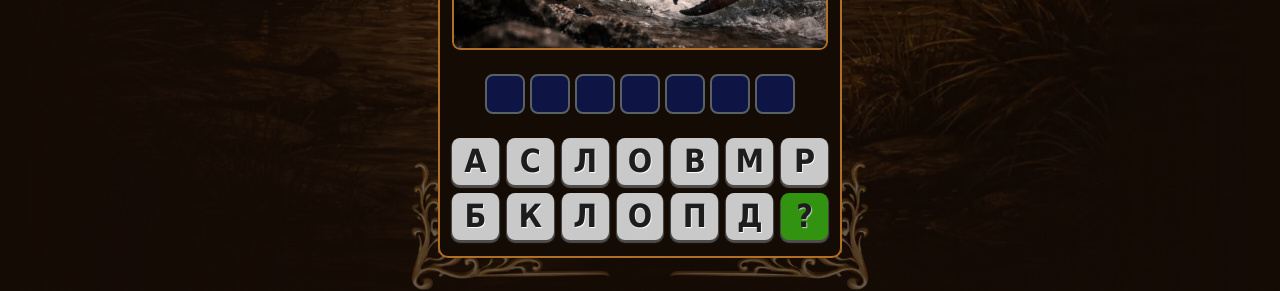
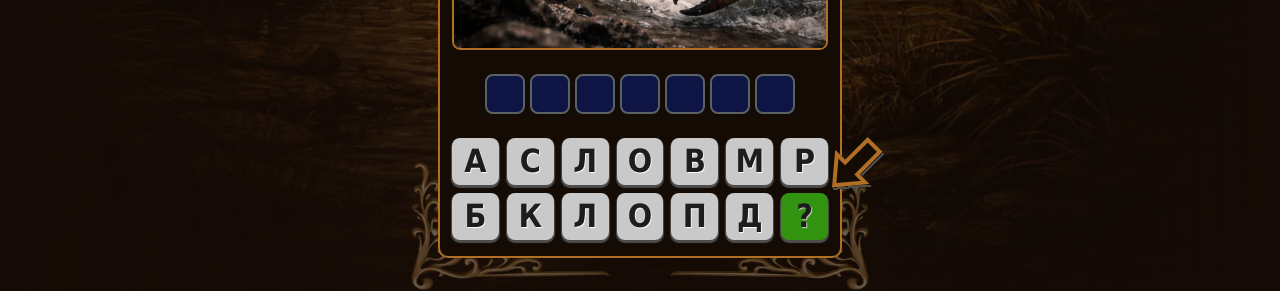
Before and after one commit to dar-ju/web.cringekingdom, a Nuxt app in the folder landing/: page / in a window 1280 px wide. Shown: the part 1020-1311 px from the top of the page. Built offline with nearby package versions, Linux system fonts and the light colour scheme.

Commit message:
help arrow added

```diff
--- a/landing/app/components/SectionDemo.vue
+++ b/landing/app/components/SectionDemo.vue
@@ -56,7 +56,7 @@ const startAgain = () => {
             <div class="demo__win-wrapper">
               <h2 class="demo__win-title">Отлично!</h2>
               <p class="demo__win-text">
-                У тебя есть все шансы справиться с источником кривословия - Кринжабой.
+                У тебя есть все шансы справиться с источником кривословия - злостной Кринжабой.
               </p>
               <div class="demo__win-btn-group">
                 <NuxtLink to="/#download" class="btn btn-primary">Скачать игру</NuxtLink>
--- a/landing/app/components/SectionMessage.vue
+++ b/landing/app/components/SectionMessage.vue
@@ -329,6 +329,7 @@ const resetForm = () => {
   }
   &__btn {
     max-width: 300px;
+    padding: clamp(1rem, 0.375rem + 0.625vw, 1.125rem) clamp(0.5rem, 0.4rem + 0.5vw, 1rem);
     &--sending {
       animation: smokeOut 1s ease-in-out infinite alternate;
     }
--- a/landing/app/components/game/KeyBoard.vue
+++ b/landing/app/components/game/KeyBoard.vue
@@ -1,5 +1,6 @@
 <script setup>
 import { useGameStore } from "~/stores/gameStore";
+import HelpArrow from "../svg/HelpArrow.vue";
 
 const gameStore = useGameStore();
 
@@ -60,6 +61,11 @@ const pushWordLetter = (slot, index) => {
   gameStore.keyBoardLetters[slot.originIndex].isHidden = false;
   gameStore.typedWord[index] = null;
 };
+
+const hanleHelpClick = () => {
+  gameStore.modal = "help";
+  gameStore.helpArrow = false;
+};
 </script>
 
 <template>
@@ -88,9 +94,9 @@ const pushWordLetter = (slot, index) => {
         </Transition>
       </button>
     </li>
-    <li :key="13">
+    <li :key="13" class="keyboard__letter-help">
       <button
-        @click="gameStore.modal = 'help'"
+        @click="hanleHelpClick()"
         class="keyboard__letter-btn keyboard__letter-btn--help"
         aria-label="Правила игры"
         aria-haspopup="dialog"
@@ -99,6 +105,15 @@ const pushWordLetter = (slot, index) => {
       >
         ?
       </button>
+      <Transition name="fade">
+        <div
+          v-if="gameStore.helpArrow"
+          @click="gameStore.helpArrow = false"
+          class="keyboard__help-arrow"
+        >
+          <HelpArrow />
+        </div>
+      </Transition>
     </li>
   </TransitionGroup>
 </template>
@@ -140,6 +155,16 @@ const pushWordLetter = (slot, index) => {
       display: block;
     }
   }
+  &__letter-help {
+    position: relative;
+  }
+  &__help-arrow {
+    position: absolute;
+    top: -3.5rem;
+    right: -3.5rem;
+    animation: arrow-bounce-down 1s ease-in-out infinite;
+    transform-origin: center;
+  }
 }
 
 // ANIMATION
@@ -172,4 +197,14 @@ const pushWordLetter = (slot, index) => {
   animation: zoomOut 0.2s forwards;
   will-change: transform, opacity;
 }
+
+@keyframes arrow-bounce-down {
+  0%,
+  100% {
+    transform: translate(0, 0);
+  }
+  50% {
+    transform: translate(-5px, 5px);
+  }
+}
 </style>
--- /dev/null
+++ b/landing/app/components/svg/HelpArrow.vue
@@ -0,0 +1,51 @@
+<script setup>
+const props = defineProps({
+  fill: String,
+  width: String,
+  height: String,
+  bcg: String,
+});
+</script>
+
+<template>
+  <svg width="52" height="53" viewBox="0 0 52 53" fill="none" xmlns="http://www.w3.org/2000/svg">
+    <g filter="url(#filter0_d_174_2)">
+      <path
+        d="M35.7088 -4.19319e-05L13.0814 22.6274L3.18191 12.7279L-7.1466e-05 50.5581L37.4766 47.0226L27.9306 37.4766L50.5581 14.8492L35.7088 -4.19319e-05Z"
+        fill="#150B05"
+      />
+      <path
+        d="M2.19375 48.3422L4.81433 17.1887L13.0814 25.4558L35.7088 2.82839L47.7296 14.8492L25.1022 37.4766L33.0565 45.4309L2.19375 48.3422Z"
+        stroke="#AF6F25"
+        stroke-width="4"
+      />
+    </g>
+    <defs>
+      <filter
+        id="filter0_d_174_2"
+        x="0"
+        y="0"
+        width="51.5581"
+        height="52.5581"
+        filterUnits="userSpaceOnUse"
+        color-interpolation-filters="sRGB"
+      >
+        <feFlood flood-opacity="0" result="BackgroundImageFix" />
+        <feColorMatrix
+          in="SourceAlpha"
+          type="matrix"
+          values="0 0 0 0 0 0 0 0 0 0 0 0 0 0 0 0 0 0 127 0"
+          result="hardAlpha"
+        />
+        <feOffset dx="1" dy="2" />
+        <feComposite in2="hardAlpha" operator="out" />
+        <feColorMatrix
+          type="matrix"
+          values="0 0 0 0 0.298039 0 0 0 0 0.301961 0 0 0 0 0.298039 0 0 0 1 0"
+        />
+        <feBlend mode="normal" in2="BackgroundImageFix" result="effect1_dropShadow_174_2" />
+        <feBlend mode="normal" in="SourceGraphic" in2="effect1_dropShadow_174_2" result="shape" />
+      </filter>
+    </defs>
+  </svg>
+</template>
--- a/landing/app/stores/gameStore.js
+++ b/landing/app/stores/gameStore.js
@@ -42,6 +42,7 @@ export const useGameStore = defineStore('game', () => {
 
   const modal = ref('') // help и message
   const errMessage = ref('')
+  const helpArrow = ref(true)
 
   const currentWordIndex = ref(0)
   const animateStatus = ref('') // статус для анимации
@@ -53,6 +54,7 @@ export const useGameStore = defineStore('game', () => {
     words,
     modal,
     errMessage,
+    helpArrow,
     currentWordIndex,
     animateStatus,
     typedWord,
```
